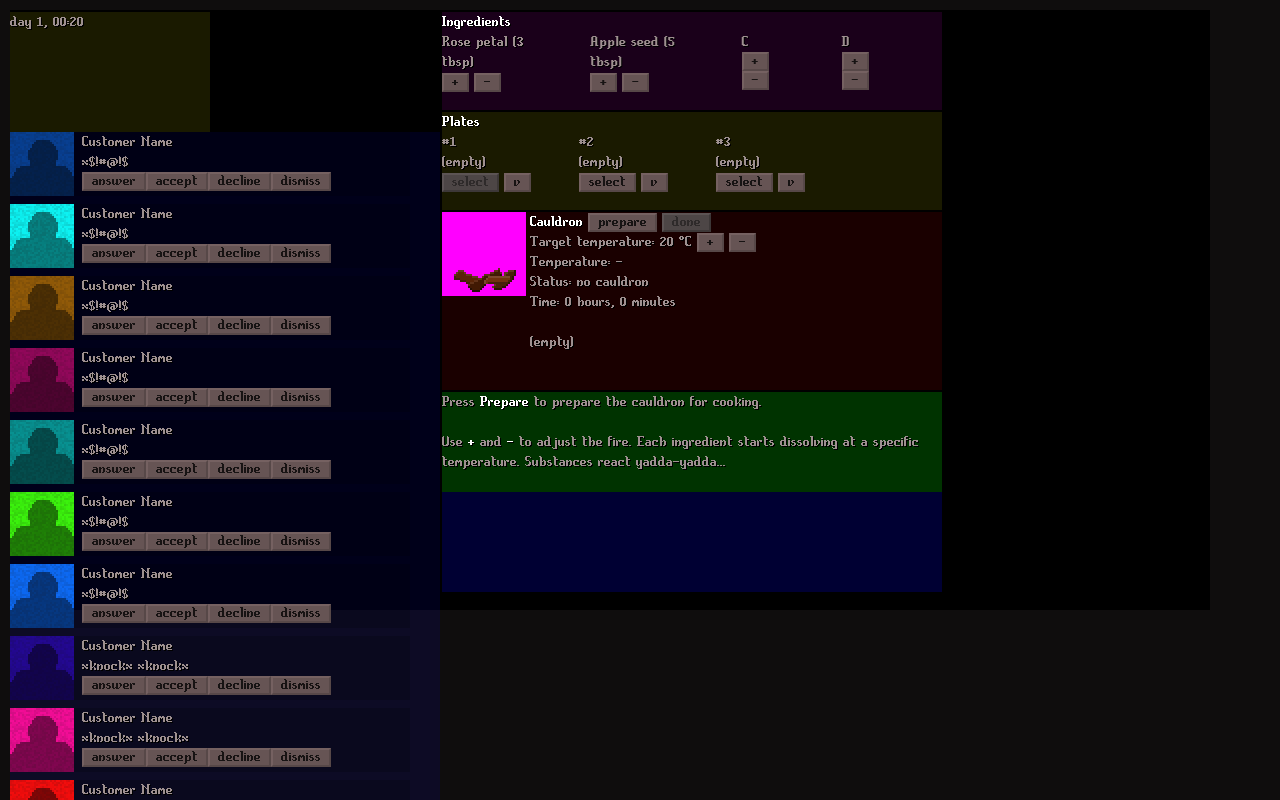
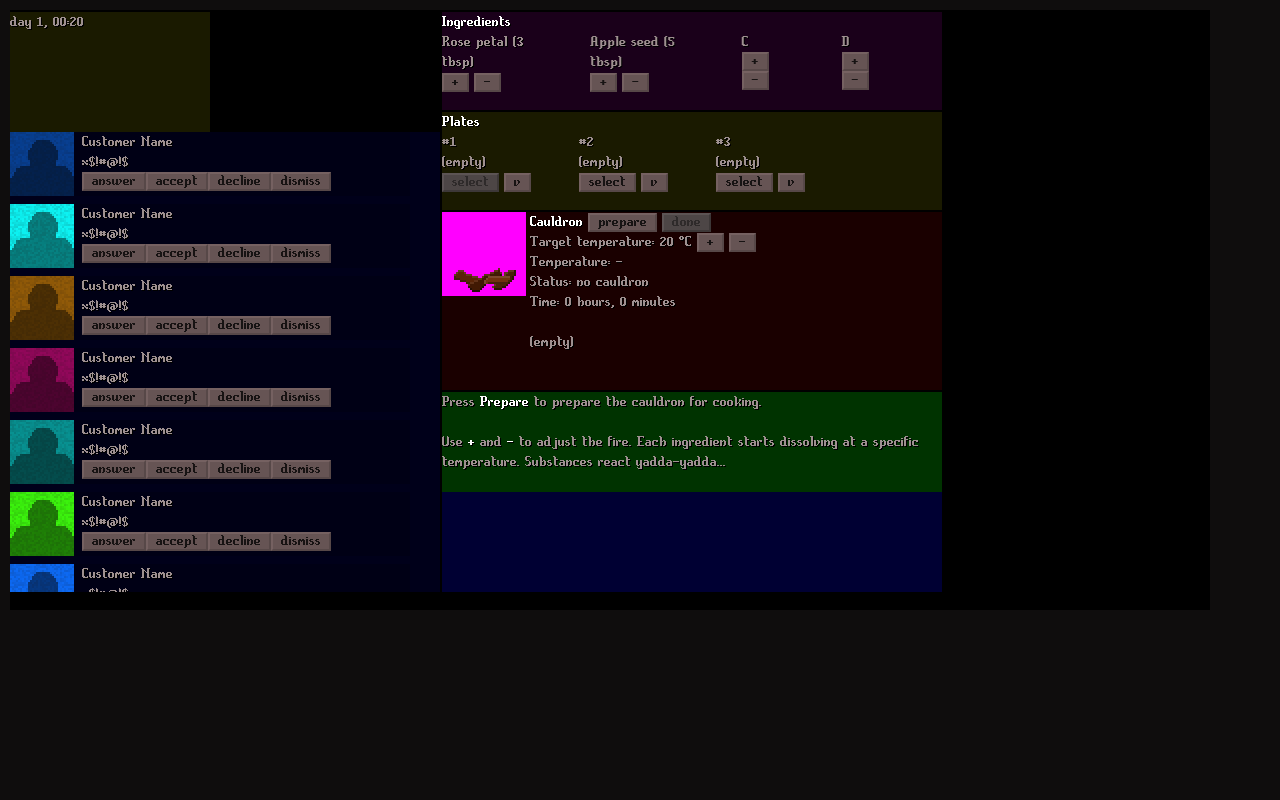
Before and after one commit to gheja/jamcraft2018, a plain HTML site: page src/index.html in a window 1280 px wide. Drawn offline with Linux system fonts and the light colour scheme.

Commit message:
Modified height of customer box

```diff
--- a/src/css/style.css
+++ b/src/css/style.css
@@ -122,7 +122,7 @@ button[disabled]
 	left: 0px;
 	top: 120px;
 	width: 430px;
-	height: 700px;
+	height: 460px;
 	overflow-x: none;
 	overflow-y: auto;
 }
```
